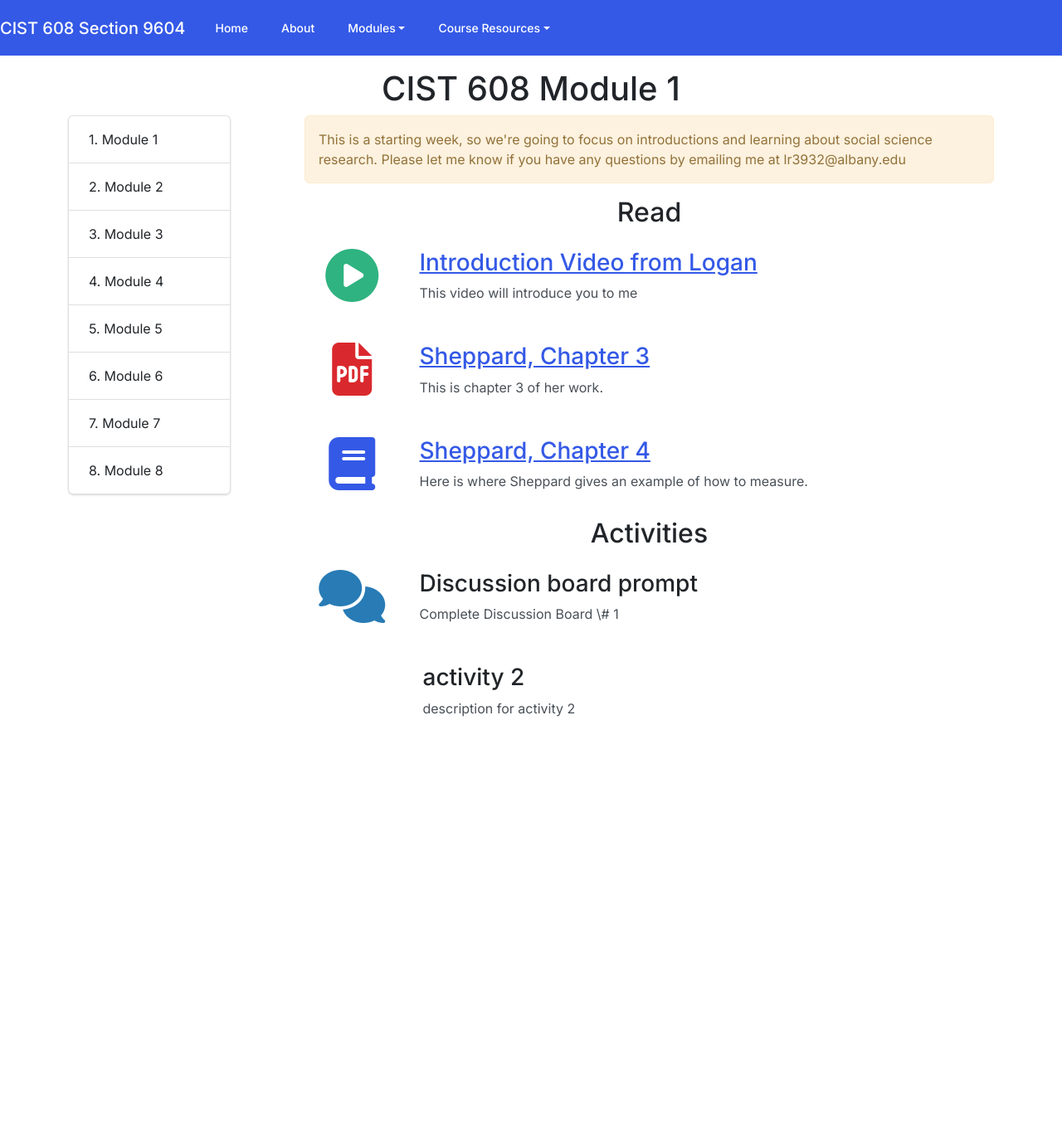
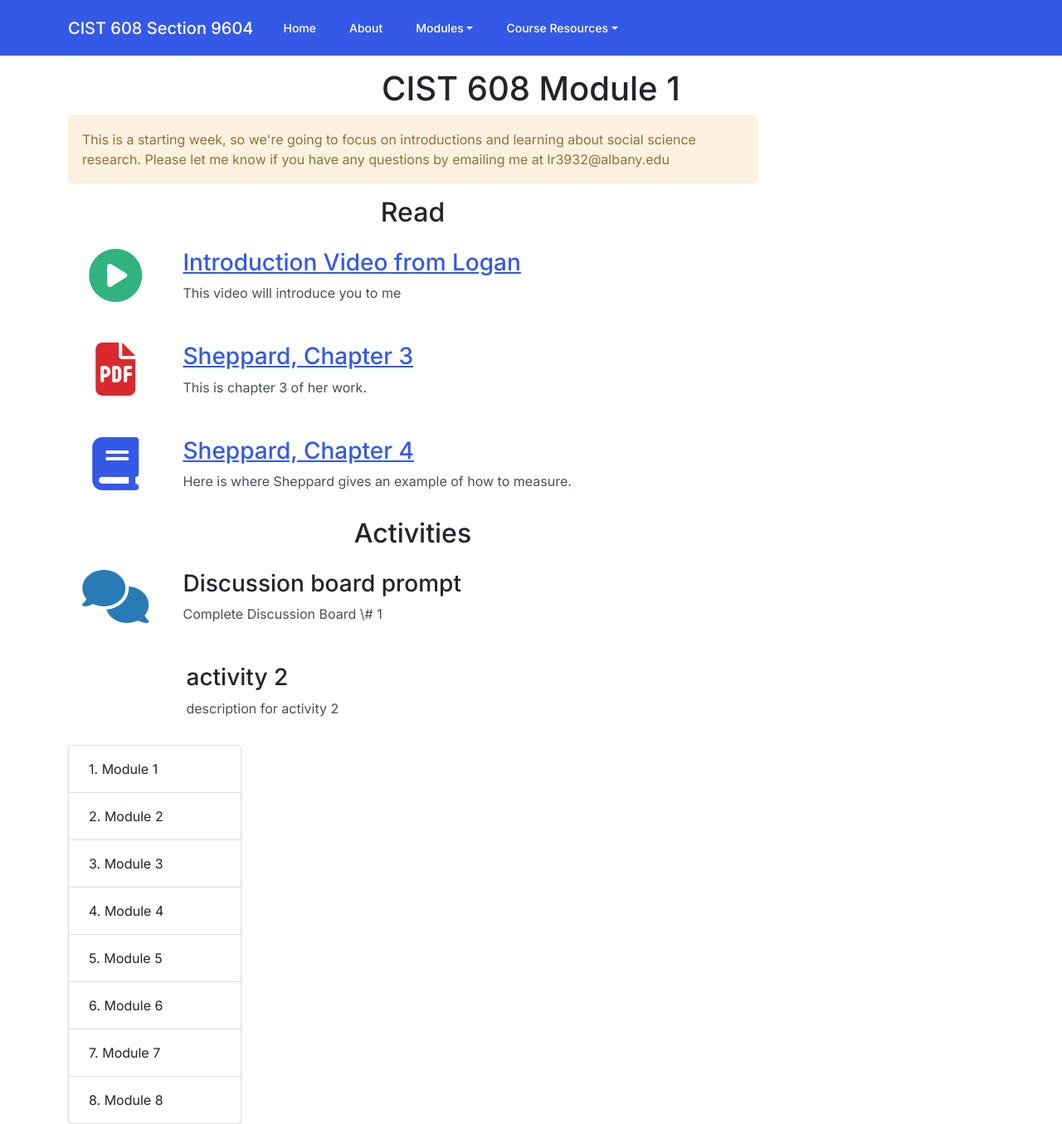
Before and after one commit to loganrath/libwtf, a Jekyll site: the page built from cist608/module-01.md, in a window 1280 px wide. Shown: the whole page at 83% size. Built offline with Jekyll 4.4.1, drawn with Linux system fonts in a browser that asks for light colours; nearby versions of some CDN libraries; before the commit the page ends 900 px from its top, so only the background shows below that.

Commit message:
Update yamlmodule.html

```diff
--- a/_layouts/yamlmodule.html
+++ b/_layouts/yamlmodule.html
@@ -10,6 +10,7 @@
 </head>
 <body>
   <nav class="navbar navbar-expand-sm navbar-dark bg-primary mb-3">
+    <div class="container">
         <a class="navbar-brand" href="#">CIST 608 Section 9604</a>
         <button class="navbar-toggler" type="button" data-toggle="collapse" data-target="#navbarsExample03" aria-controls="navbarsExample03" aria-expanded="false" aria-label="Toggle navigation">
           <span class="navbar-toggler-icon"></span>
@@ -39,26 +40,14 @@
             </li>
           </ul>
         </div>
+        </div>
       </nav>
-
 <header class="container">
 <h1 style="text-align: center;">{{ page. title}}</h1>
 </header>
 <div class="container">
   <div class="row">
-  <div class="col-12 col-sm-4 col-md-3">
-  <ol class="list-group list-group-numbered w-75">
-    <li class="list-group-item">Module 1</li>
-    <li class="list-group-item">Module 2</li>
-    <li class="list-group-item">Module 3</li>
-    <li class="list-group-item">Module 4</li>
-    <li class="list-group-item">Module 5</li>
-    <li class="list-group-item">Module 6</li>
-    <li class="list-group-item">Module 7</li>
-    <li class="list-group-item">Module 8</li>
-  </ol>
-  </div>
-  <div class="col-12 col-sm-8 col-md-9">
+  <div class="col-12 col-sm-8 col-md-9 pull-right">
   <div class="alert alert-warning">
     {{ page.module_description }}
   </div>
@@ -91,6 +80,18 @@
     </div>
     {% endfor %}
   </div>
+  <div class="col-12 col-sm-4 col-md-3 pull-left">
+  <ol class="list-group list-group-numbered w-75">
+    <li class="list-group-item">Module 1</li>
+    <li class="list-group-item">Module 2</li>
+    <li class="list-group-item">Module 3</li>
+    <li class="list-group-item">Module 4</li>
+    <li class="list-group-item">Module 5</li>
+    <li class="list-group-item">Module 6</li>
+    <li class="list-group-item">Module 7</li>
+    <li class="list-group-item">Module 8</li>
+  </ol>
+  </div>
 </div>
 </div>
 </div>
```
